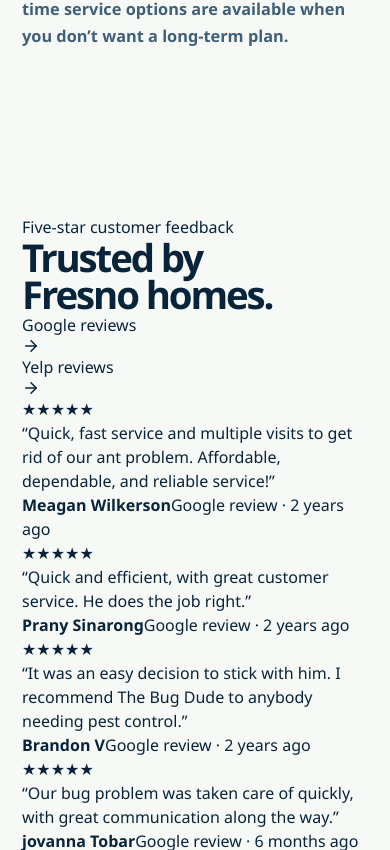
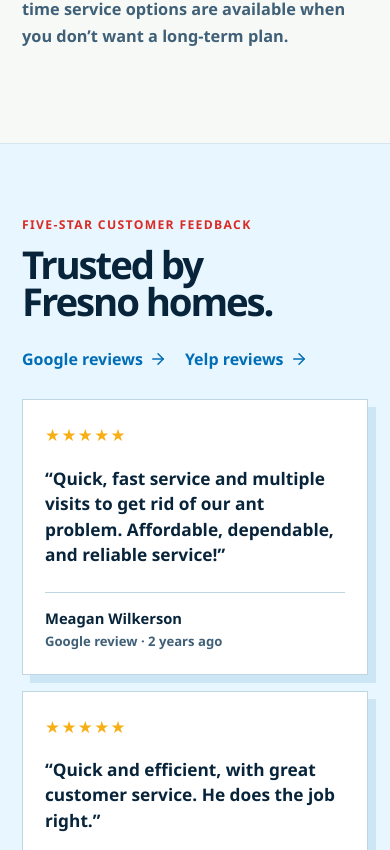
Before and after one commit to HexaComb/bug-dude, a Next.js app: page / in a window 390 px wide. Shown: the part 6354-7204 px from the top of the page. Built offline with nearby package versions, Linux system fonts and the light colour scheme; no server answers.

Commit message:
Style Google and Yelp review cards

```diff
--- a/src/app/globals.css
+++ b/src/app/globals.css
@@ -92,6 +92,19 @@ button, input, select, textarea { font: inherit; }
 .content-subhead { margin: 42px 0 18px; font-size: clamp(1.6rem, 3vw, 2.2rem); line-height: 1.05; letter-spacing: -.04em; font-weight: 950; max-width: 760px; }
 .content-band { border-top: 1px solid var(--line); }
 .content-columns { display: grid; grid-template-columns: 1fr 1fr; gap: 28px; max-width: 980px; }
+.reviews-band { background: #e8f7ff; border-top: 1px solid var(--line); border-bottom: 1px solid var(--line); }
+.reviews-heading { margin-bottom: 36px; display: flex; align-items: end; justify-content: space-between; gap: 28px; }
+.eyebrow { margin: 0 0 11px; color: var(--red); font-size: .76rem; font-weight: 950; letter-spacing: .11em; text-transform: uppercase; }
+.review-links { display: flex; flex-wrap: wrap; gap: 18px; }
+.review-links a { display: inline-flex; align-items: center; gap: 6px; color: var(--blue-deep); font-weight: 900; white-space: nowrap; }
+.review-links a:hover { color: var(--red); }
+.review-grid { display: grid; grid-template-columns: repeat(2, minmax(0, 1fr)); gap: 16px; }
+.review-card { min-height: 238px; padding: 25px; display: flex; flex-direction: column; background: #fff; border: 1px solid var(--line); box-shadow: 8px 8px 0 rgba(0, 109, 182, .12); }
+.review-stars { color: #f7af16; font-size: 1.05rem; letter-spacing: .08em; }
+.review-card blockquote { margin: 18px 0 24px; color: var(--ink); font-size: 1.08rem; line-height: 1.48; font-weight: 750; }
+.review-card footer { margin-top: auto; display: grid; gap: 3px; padding-top: 14px; border-top: 1px solid var(--line); }
+.review-card footer strong { font-size: .92rem; }
+.review-card footer span { color: #3f6077; font-size: .82rem; font-weight: 700; }
 .process-band { background: var(--ink); color: #fff; }
 .process-band .section-intro { color: #bfe8ff; }
 .pest-keyword-block { margin-top: 56px; padding-top: 36px; border-top: 3px solid var(--ink); }
@@ -177,7 +190,9 @@ button, input, select, textarea { font: inherit; }
   .property-list div:nth-child(2) { border-right: 0; } .property-list div { min-height: 122px; padding: 20px 18px; flex-direction: column; align-items: flex-start; justify-content: space-between; gap: 12px; border-bottom: 1px solid rgba(255,255,255,.42); }
   .call-strip-inner { align-items: flex-start; flex-direction: column; } .section { padding: 72px 22px; }
   .form-grid { grid-template-columns: 1fr; } .field.full { grid-column: auto; }
-  .content-columns, .pest-keyword-list { grid-template-columns: 1fr; }
+  .content-columns, .pest-keyword-list, .review-grid { grid-template-columns: 1fr; }
+  .reviews-heading { align-items: flex-start; flex-direction: column; margin-bottom: 28px; }
+  .review-card { min-height: auto; padding: 22px; }
   .pest-icon-grid { grid-template-columns: repeat(2, minmax(0, 1fr)); gap: 8px; }
   .pest-icon-grid li { min-height: 64px; padding: 7px 9px; gap: 8px; }
   .pest-icon { width: 44px; height: 44px; flex-basis: 44px; }
```
